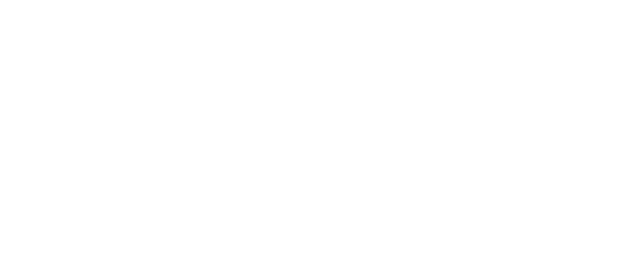
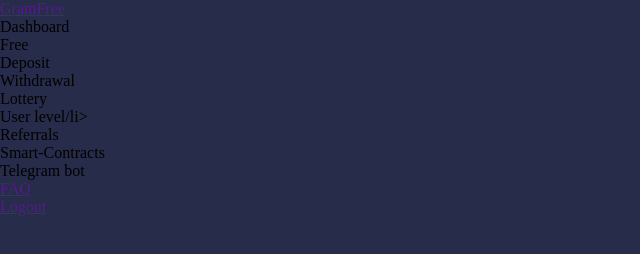
Before and after one commit to daniel-agbonifo/Gramfree-dashboard-clone, a plain HTML site: page Index.html in a window 1280 px wide. Shown: the whole page, without its empty margins (0-640 px from the left). Drawn offline with Linux system fonts and the light colour scheme.

Commit message:
progress

```diff
--- a/Index.html
+++ b/Index.html
@@ -5,8 +5,25 @@
     <meta http-equiv="X-UA-Compatible" content="IE=edge">
     <meta name="viewport" content="width=device-width, initial-scale=1.0">
     <title>Dashboard</title>
+    <link rel="stylesheet" href="style.css">
 </head>
 <body>
+    <aside>
+        <nav><a href="">GramFree</a></nav>
+        <ul>
+            <li>Dashboard</li>
+            <li>Free</li>
+            <li>Deposit</li>
+            <li>Withdrawal</li>
+            <li>Lottery</li>
+            <li>User level/li>
+            <li>Referrals</li>
+            <li>Smart-Contracts</li>
+            <li>Telegram bot</li>
+            <li><a href="">FAQ</a></li>
+            <li><a href="">Logout</a></li>
+        </ul>
+    </aside>
 
 </body>
 </html>
--- /dev/null
+++ b/style.css
@@ -0,0 +1,9 @@
+* {
+    margin: 0;
+    padding: 0;
+    box-sizing: border-box;
+}
+
+body {
+    background-color: #262C49;
+}
```
